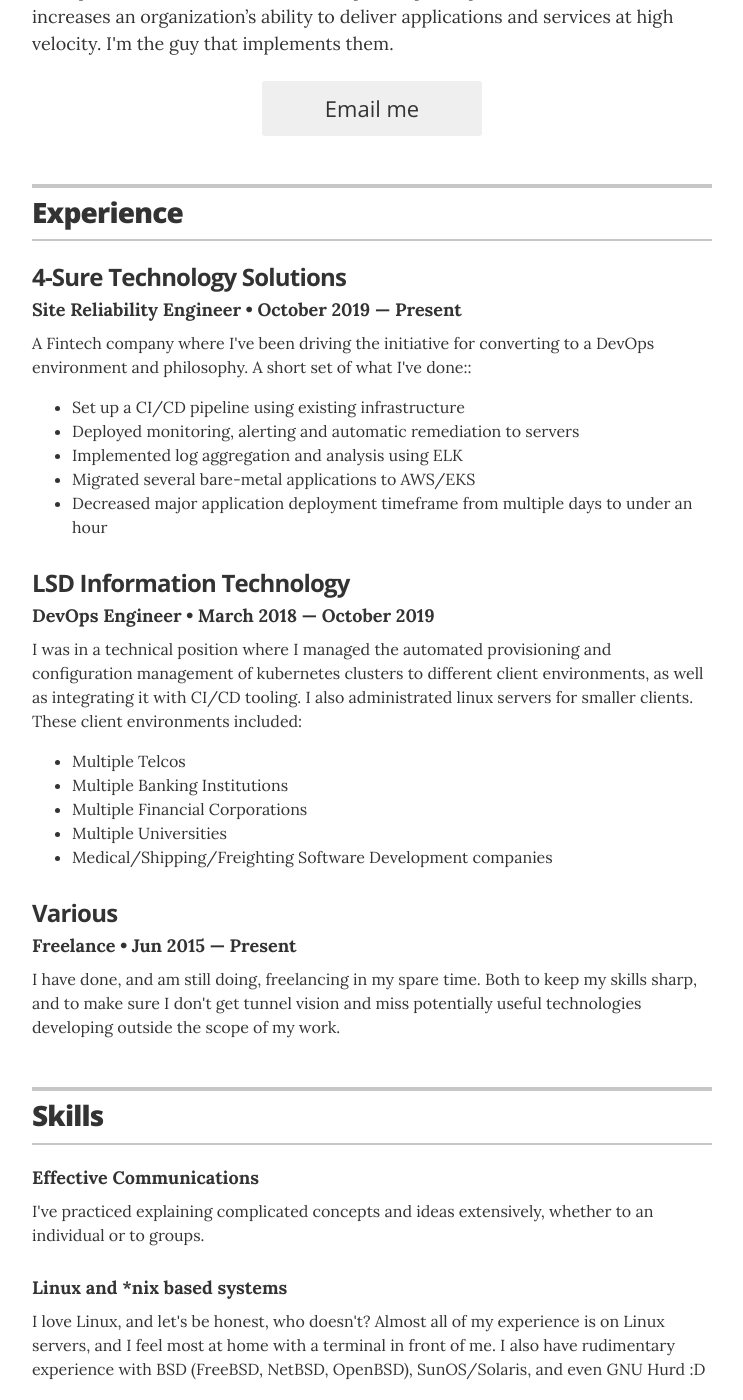
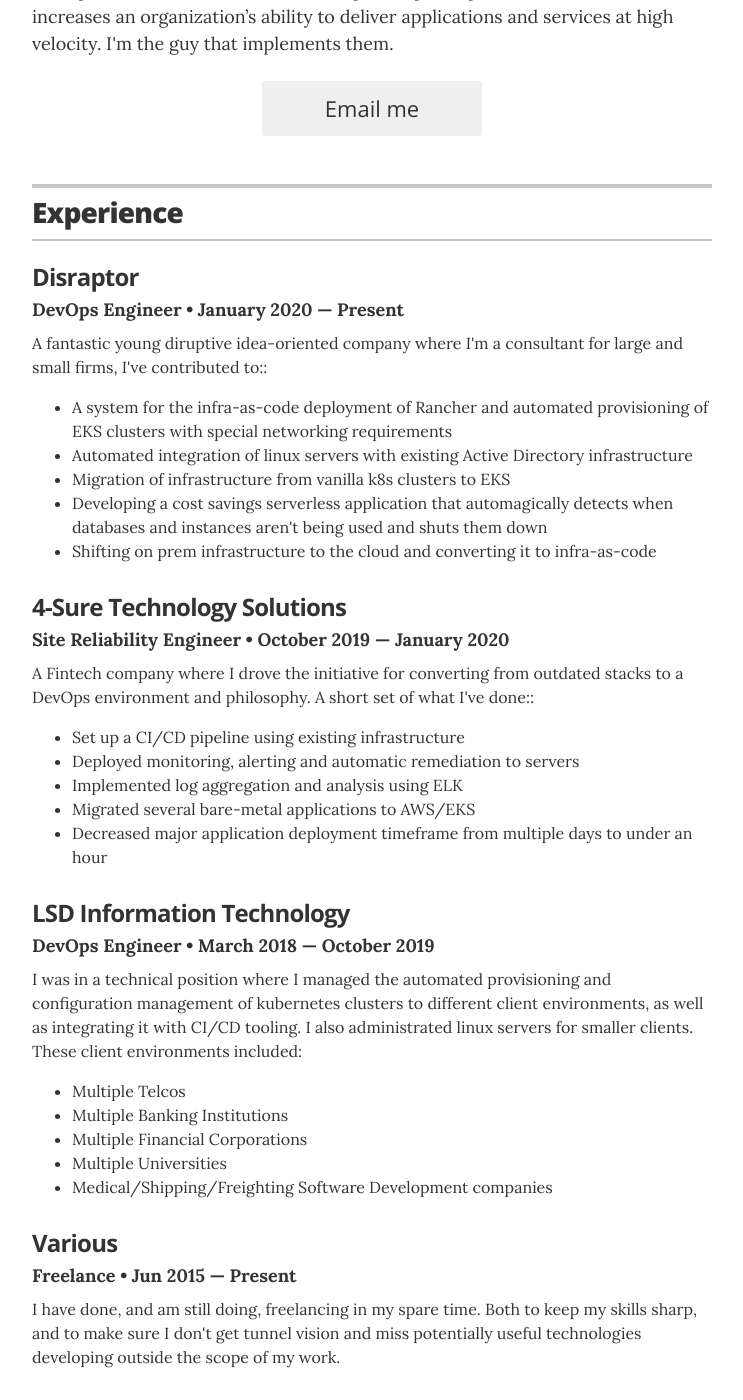
Before and after one commit to Neels-v-Wyk/Neels-v-Wyk.github.io, a Jekyll site: the page built from index.html, in a window 1280 px wide and 1400 px high, scrolled down 350 px. Shown: the whole window, without its empty margins (268-1011 px from the left). Built offline with Jekyll 4.4.1, drawn with Linux system fonts in a browser that asks for light colours; some of the changed text lies outside the part shown.

Commit message:
Updated to latest info, add blog

```diff
--- a/_config.yml
+++ b/_config.yml
@@ -35,7 +35,7 @@
 # comment out to hide
 resume_section_experience:      true
 resume_section_education:       true
-#resume_section_projects:        true
+resume_section_projects:        true
 resume_section_skills:          true
 #resume_section_recognition:     true
 resume_section_links:           true
@@ -51,7 +51,7 @@
   # resume_facebook_url:          "insert Facebook URL here"
   #  resume_linkedin_url:          "https://www.linkedin.com/in/joelglovier"
   # resume_instagram_url:         "insert your Instagram URL here"
-  resume_website_url:           "http://neels.tech"
+  resume_website_url:           "http://blog.neels.tech"
   #  resume_medium_url:            "https://medium.com/@jglovier"
 resume_print_social_links:      true
 
--- a/_data/experience.yml
+++ b/_data/experience.yml
@@ -1,9 +1,17 @@
 # Jobs
+# Disraptor
+
+# 4-Sure
+- company: Disraptor
+  position: DevOps Engineer
+  duration: January 2020 &mdash; Present
+  summary: A fantastic young diruptive idea-oriented company where I'm a consultant for large and small firms, I've contributed to:&#58;       <ul class="resume-item-list"><li>A system for the infra-as-code deployment of Rancher and automated provisioning of EKS clusters with special networking requirements</li><li>Automated integration of linux servers with existing Active Directory infrastructure</li><li>Migration of infrastructure from vanilla k8s clusters to EKS</li><li>Developing a cost savings serverless application that automagically detects when databases and instances aren't being used and shuts them down</li><li>Shifting on prem infrastructure to the cloud and converting it to infra-as-code</li></ul>
+
 # 4-Sure
 - company: 4-Sure Technology Solutions
   position: Site Reliability Engineer
-  duration: October 2019 &mdash; Present
-  summary: A Fintech company where I've been driving the initiative for converting to a DevOps environment and philosophy. A short set of what I've done:&#58;       <ul class="resume-item-list"><li>Set up a CI/CD pipeline using existing infrastructure</li><li>Deployed monitoring, alerting and automatic remediation to servers</li><li>Implemented log aggregation and analysis using ELK</li><li>Migrated several bare-metal applications to AWS/EKS</li><li>Decreased major application deployment timeframe from multiple days to under an hour</li></ul>
+  duration: October 2019 &mdash; January 2020
+  summary: A Fintech company where I drove the initiative for converting from outdated stacks to a DevOps environment and philosophy. A short set of what I've done:&#58;       <ul class="resume-item-list"><li>Set up a CI/CD pipeline using existing infrastructure</li><li>Deployed monitoring, alerting and automatic remediation to servers</li><li>Implemented log aggregation and analysis using ELK</li><li>Migrated several bare-metal applications to AWS/EKS</li><li>Decreased major application deployment timeframe from multiple days to under an hour</li></ul>
 
 # LSD
 - company: LSD Information Technology
--- /dev/null
+++ b/_data/projects.yml
@@ -0,0 +1,6 @@
+# blog.neels.tech
+- project: blog.neels.tech
+#  role: Founder & Primary Developer
+#  duration: 2012 &mdash; Present
+  url: "https://blog.neels.tech"
+  description: This is my blog where I occasionally write some stuff, usually related to tech
--- a/_data/skills.yml
+++ b/_data/skills.yml
@@ -1,6 +1,6 @@
-# Effective Communications
-- skill: Effective Communications
-  description: I've practiced explaining complicated concepts and ideas extensively, whether to an individual or to groups.
+# infra as code
+- skill: Infrastrucure as Code
+  description: AWS Cloudformation, Terraform, Google Deployment Manager, I've wrangled my share of yaml files into complete environments for other systems to be deployed on.
 
 # Linux and *nix based systems
 - skill: Linux and &ast;nix based systems
```
